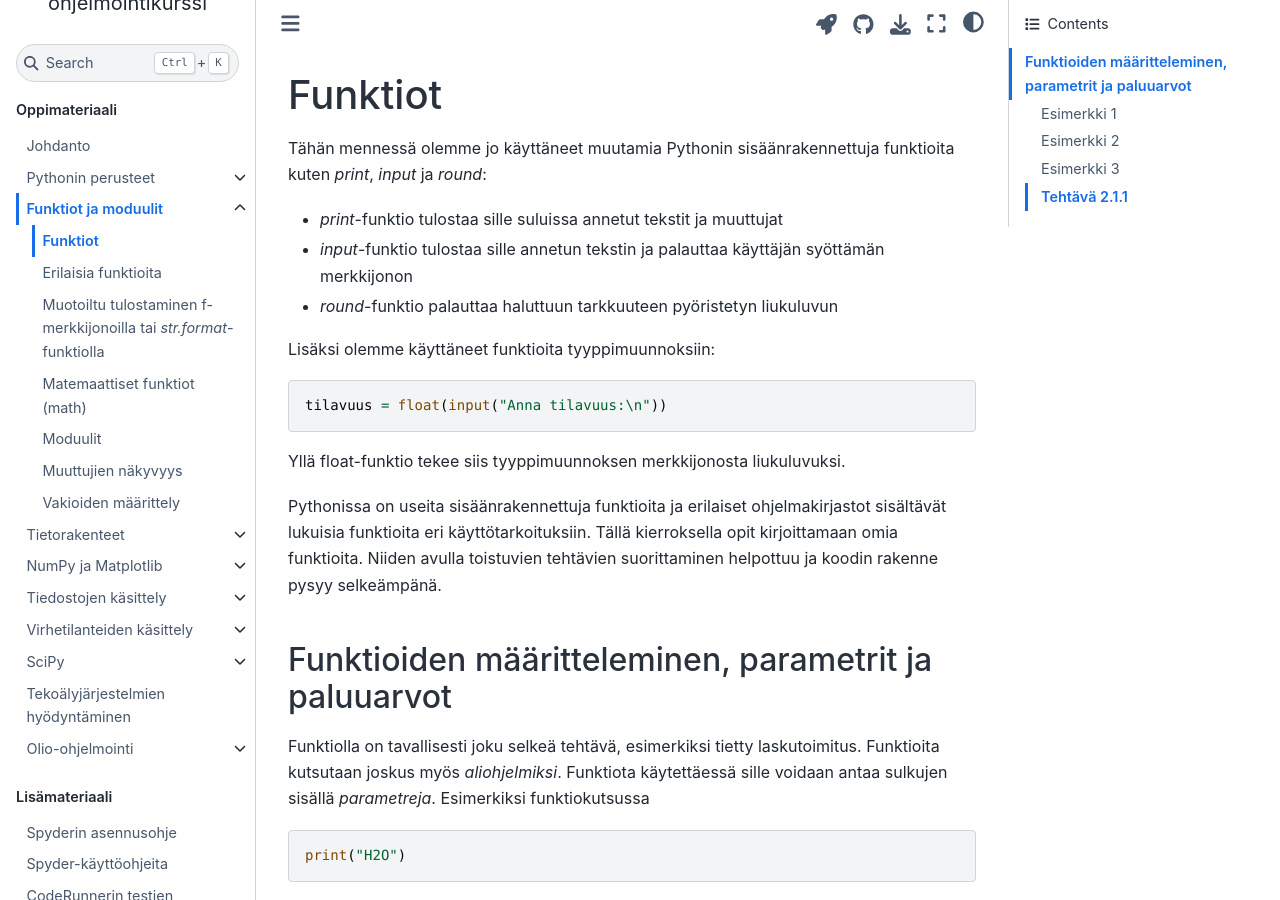
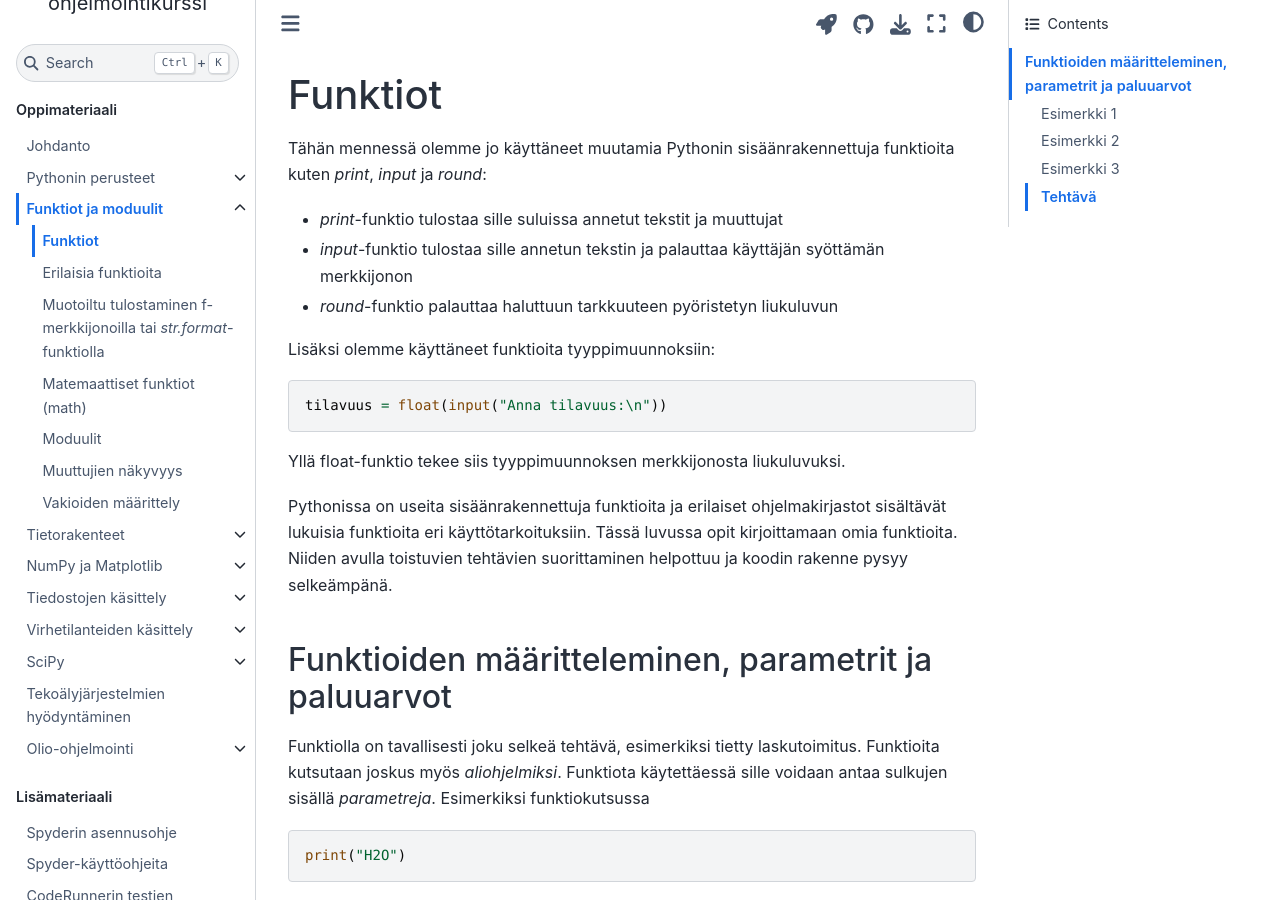
Before and after one commit to elina-ruha/CHEM-ohjelmointikurssikirja-test, a Jupyter Book: the page built from book/funktiot/funktiot.md, in a window 1280 px wide and 900 px high. Built offline with Jupyter Book 1.0.4 settings and Sphinx 7.4.7 and the Sphinx Book theme 1.1.4, drawn with Linux system fonts in a browser that asks for light colours; comment, search, counter and statistics services are not loaded; some of the changed text lies outside the part shown.

Commit message:
Update funktiot.md

````diff
--- a/book/funktiot/funktiot.md
+++ b/book/funktiot/funktiot.md
@@ -22,7 +22,7 @@
 Yllä float-funktio tekee siis tyyppimuunnoksen merkkijonosta liukuluvuksi.
 
 Pythonissa on useita sisäänrakennettuja funktioita ja erilaiset ohjelmakirjastot sisältävät lukuisia funktioita eri
-käyttötarkoituksiin. Tällä kierroksella opit kirjoittamaan omia funktioita. Niiden avulla toistuvien tehtävien suorittaminen
+käyttötarkoituksiin. Tässä luvussa opit kirjoittamaan omia funktioita. Niiden avulla toistuvien tehtävien suorittaminen
 helpottuu ja koodin rakenne pysyy selkeämpänä.
 ## Funktioiden määritteleminen, parametrit ja paluuarvot
 Funktiolla on tavallisesti joku selkeä tehtävä, esimerkiksi tietty laskutoimitus. Funktioita kutsutaan joskus myös *aliohjelmiksi*.
@@ -157,14 +157,14 @@
 - Jos koodiin täytyisi tehdä joku muutos, esimerkiksi vaihtaa virheilmoitus "Virheellinen arvo" joksikin muuksi,
    ensimmäisessä *kysy_suure*-funktiota käytettäessä riittää funktion *kysy_suure* päivittäminen, eikä muutosta
   tarvitse tehdä moneen paikkaan.
-### Tehtävä 2.1.1
+### Tehtävä
 Täytä aukkopaikat niin, että funktio *kaiku* toimii määritelmän mukaisesti.
 ```{code-cell} ipython3
 TÄYDENNÄ kaiku(huuto):
   # Palauttaa parametrin huuto kolme kertaa toistettuna, välilyönnillä erotettuina
   TÄYDENNÄ huuto + "" + TÄYDENNÄ + "" + huuto
 ```
-:::::{card} Tehtävä 2.1.2
+:::::{card} Tehtävä
 ::::{question}
 :type: multiple-choice
 :variant: single-select
````
